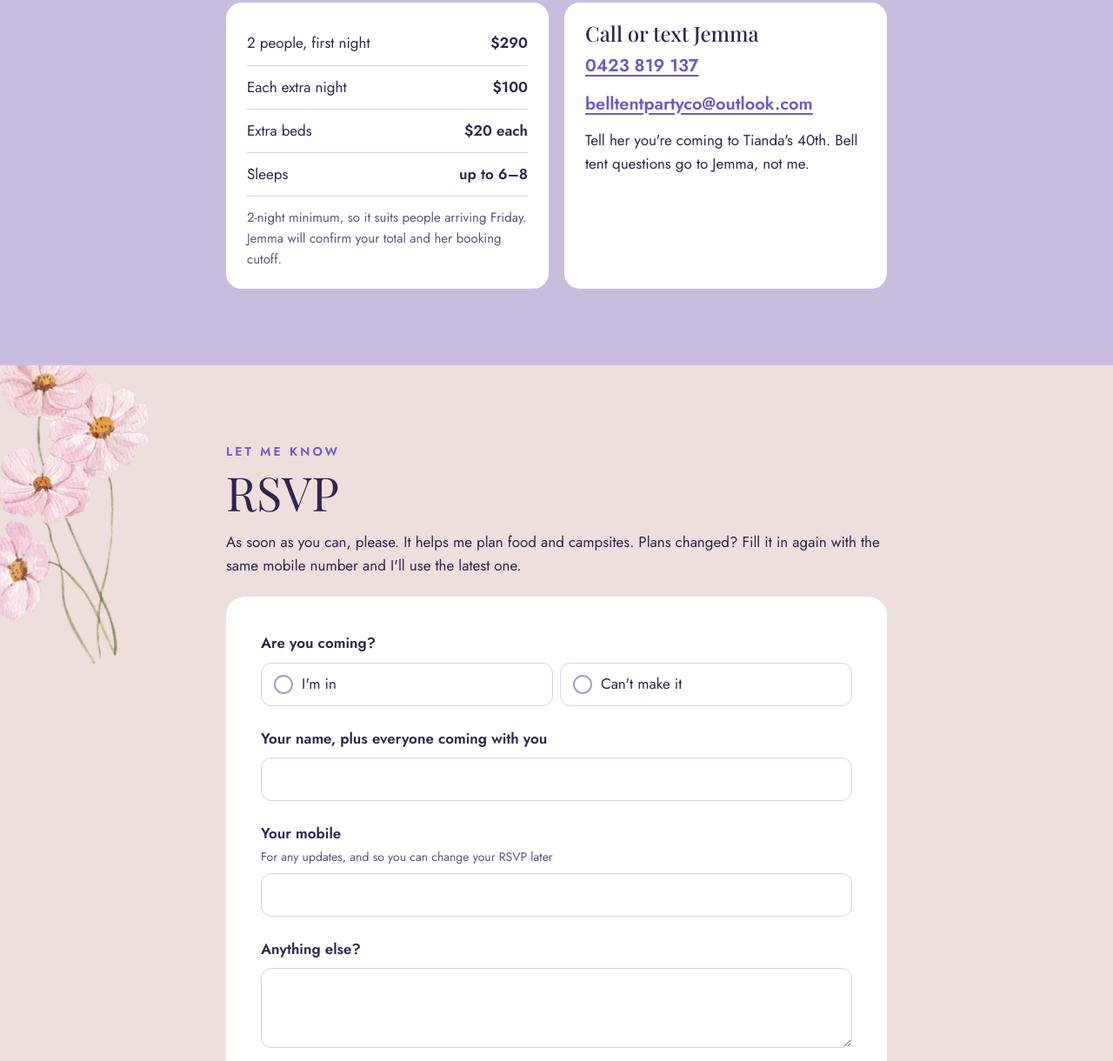
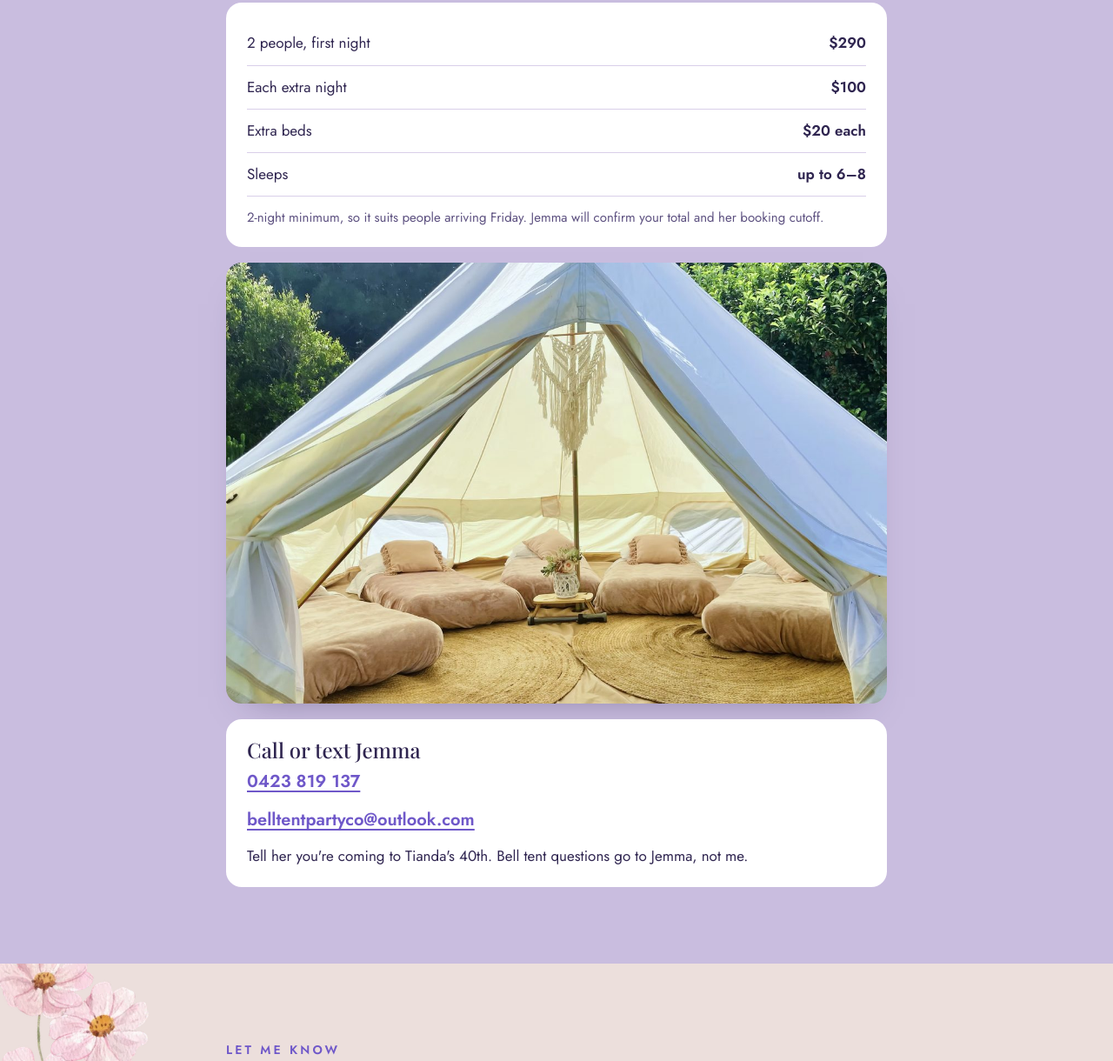
Before and after one commit to TiandaW/tianda40, a plain HTML site: page index.html in a window 1280 px wide. Shown: the part 3824-5044 px from the top of the page at 87% size. Drawn offline with nearby package versions, Linux system fonts and the light colour scheme; a web font is replaced by a local one.

Commit message:
Add bell tent photo between price and contact boxes
Co-Authored-By: Claude Opus 5.5 <noreply@anthropic.com>
Claude-Session: https://claude.ai/code/session_016v1ZujzVSi8UqTNFDbetVX

```diff
--- a/index.html
+++ b/index.html
@@ -88,6 +88,8 @@ nav a:hover{background:var(--lav)}
 .prices{display:grid;grid-template-columns:minmax(0,1fr) auto;margin:0}
 .prices dt,.prices dd{padding:11px 0;border-bottom:1px solid var(--line);margin:0}
 .prices dd{text-align:right;font-weight:600;white-space:nowrap;padding-left:16px}
+.stack{display:grid;gap:18px;margin-top:22px}
+.photo{display:block;width:100%;height:auto;aspect-ratio:3/2;object-fit:cover;border-radius:18px;box-shadow:0 20px 40px -28px rgba(47,37,80,.5)}
 .contact a{font-weight:600;font-size:20px;text-decoration-thickness:2px;text-underline-offset:4px;overflow-wrap:anywhere;color:var(--purple)}
 
 /* form */
@@ -226,7 +228,7 @@ textarea{min-height:92px;resize:vertical}
   <div class="in">
     <h2>No gear? Book a bell tent</h2>
     <p>Jemma from Bell Tent Party Co sets up bell tents right here on the property. You book and pay her directly.</p>
-    <div class="two">
+    <div class="stack">
       <div class="card">
         <dl class="prices">
           <dt>2 people, first night</dt><dd>$290</dd>
@@ -236,6 +238,7 @@ textarea{min-height:92px;resize:vertical}
         </dl>
         <p class="note" style="margin:12px 0 0">2-night minimum, so it suits people arriving Friday. Jemma will confirm your total and her booking cutoff.</p>
       </div>
+      <img class="photo" src="img/bell-tent.jpg" width="1200" height="800" loading="lazy" alt="A bell tent set up inside with single beds, pink cushions, jute rugs and a macrame hanging">
       <div class="card contact">
         <h3>Call or text Jemma</h3>
         <p><a href="tel:0423819137">0423 819 137</a></p>
```
Also changed, not shown: img/bell-tent.jpg (added).
